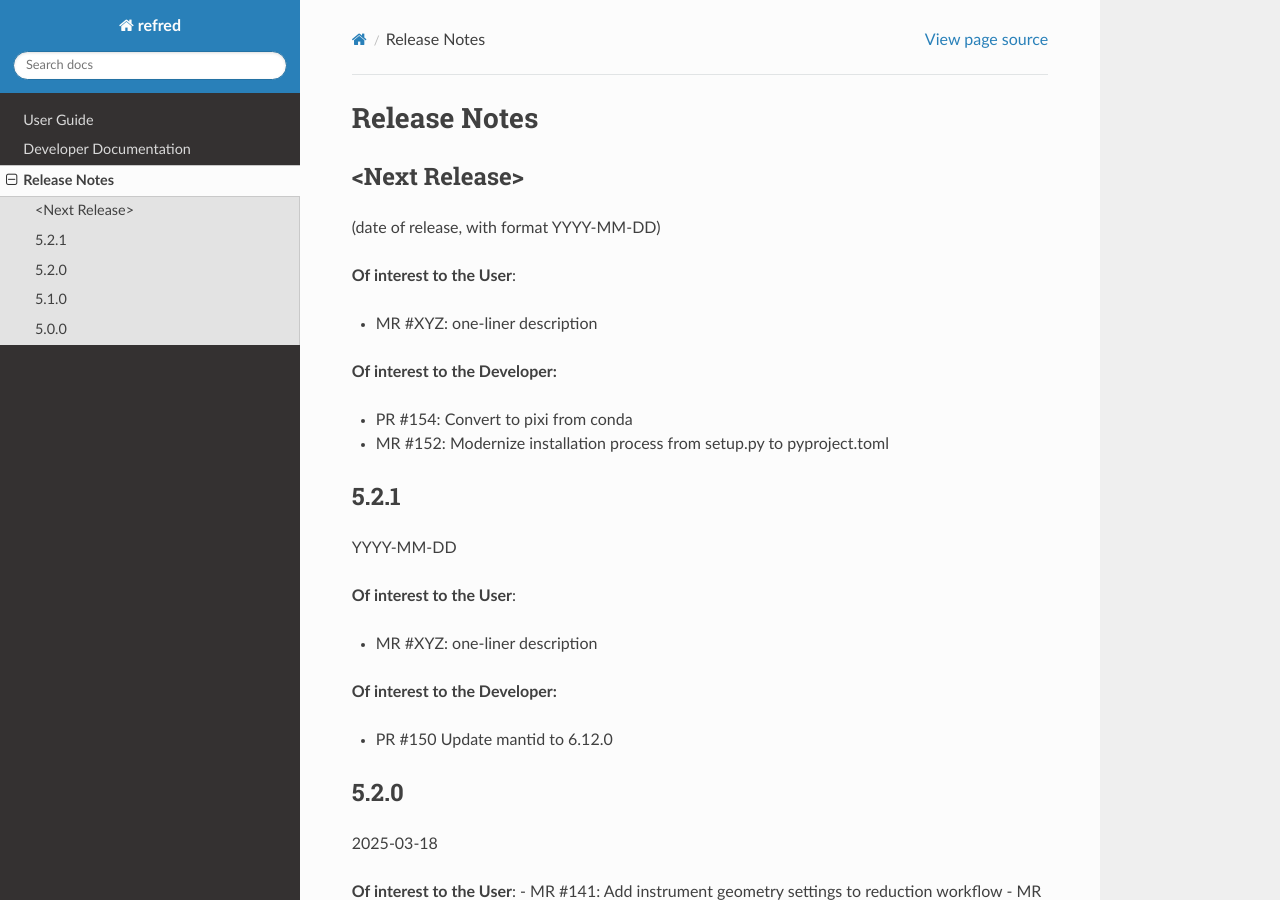
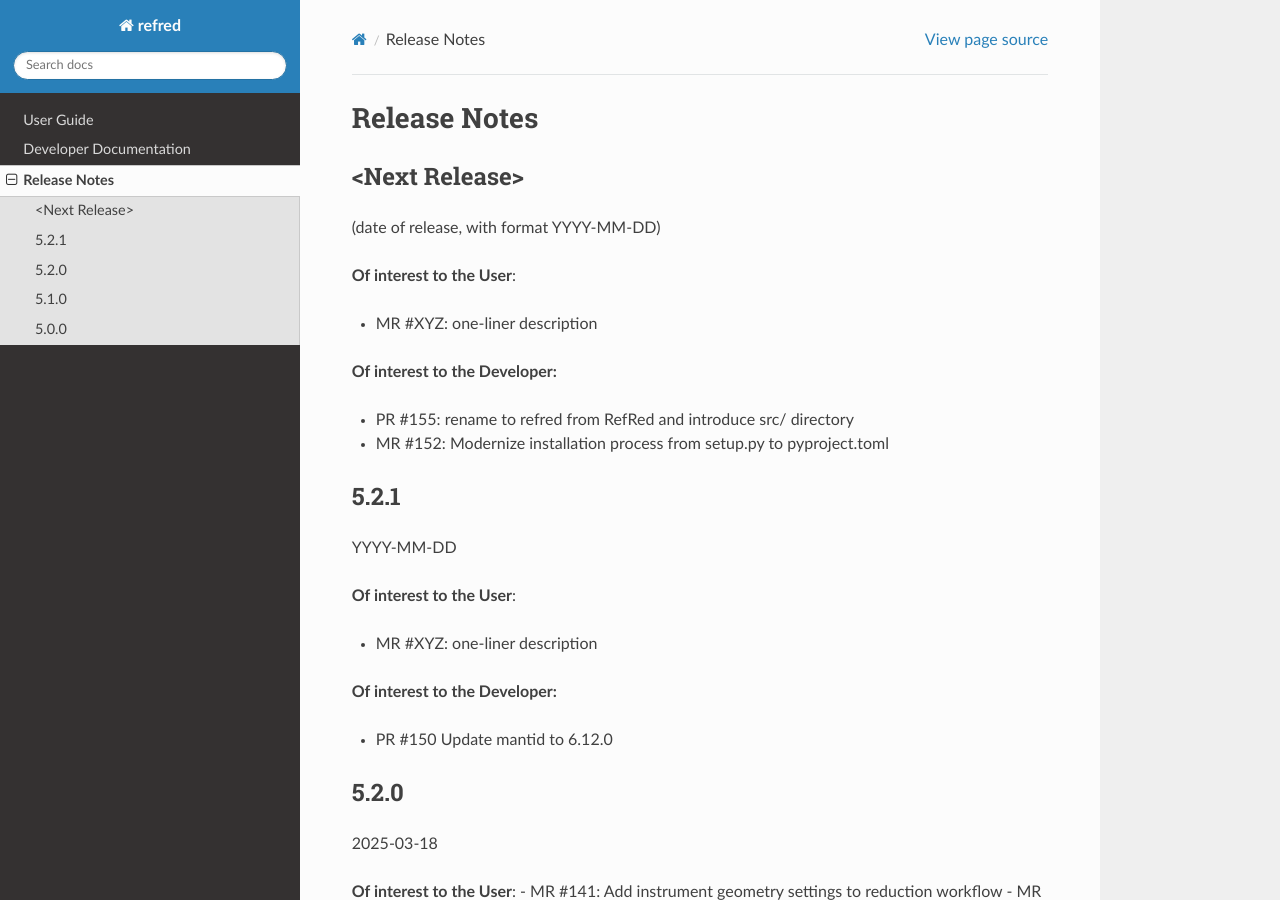
Before and after one commit to neutrons/RefRed, a Sphinx documentation site: the page built from docs/release_notes.rst, in a window 1280 px wide and 900 px high. Built offline with Sphinx 7.4.7 and the Read the Docs theme 3.1.0, drawn with Linux system fonts in a browser that asks for light colours; the version number is read from the project's files by our own code.

Commit message:
add release note

```diff
--- a/docs/release_notes.rst
+++ b/docs/release_notes.rst
@@ -13,7 +13,7 @@ Release Notes
 
 **Of interest to the Developer:**
 
-- PR #154: Convert to pixi from conda
+- PR #155: rename to refred from RefRed and introduce src/ directory
 - MR #152: Modernize installation process from setup.py to pyproject.toml
 
 
```
